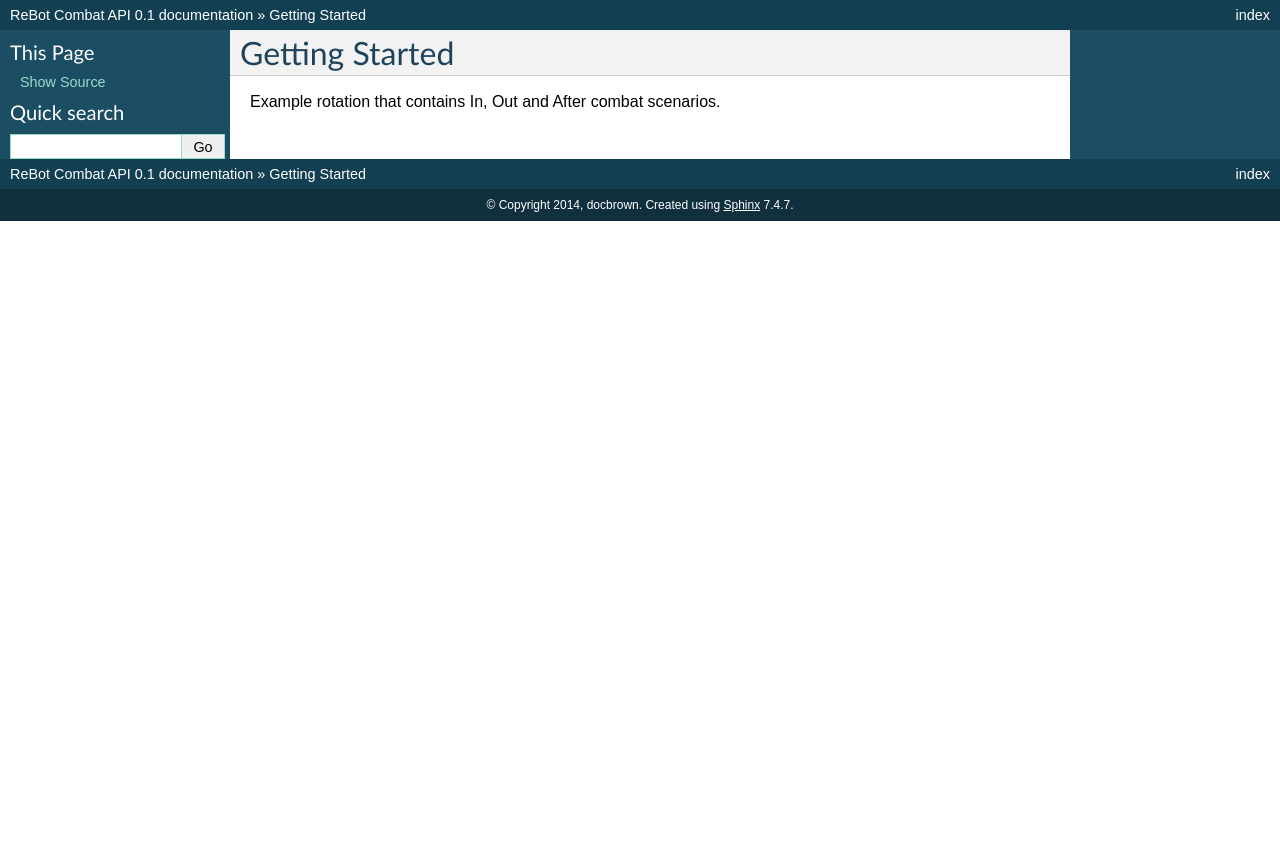
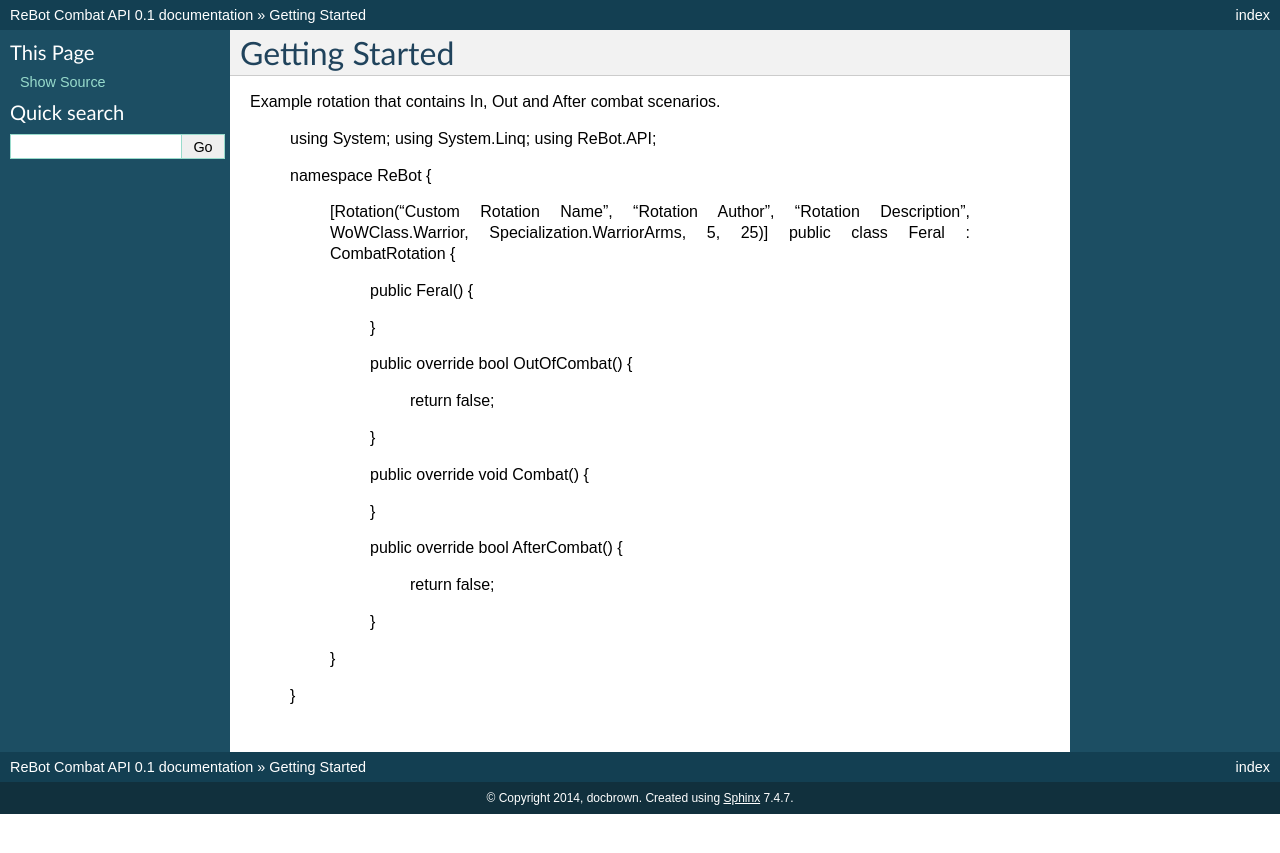
Before and after one commit to docbrown90/ReBotDocs, a Sphinx documentation site: the page built from docs/getting_started.rst, in a window 1280 px wide. Shown: the top 853 px of the page. Built offline with Sphinx 7.4.7, drawn with Linux system fonts in a browser that asks for light colours; part of the change alters nothing that is shown.

```diff
--- a/docs/getting_started.rst
+++ b/docs/getting_started.rst
@@ -3,7 +3,7 @@ Getting Started
 
 Example rotation that contains In, Out and After combat scenarios.
 
-.. sourcecode:: csharp
+
     using System;
     using System.Linq;
     using ReBot.API;
```
